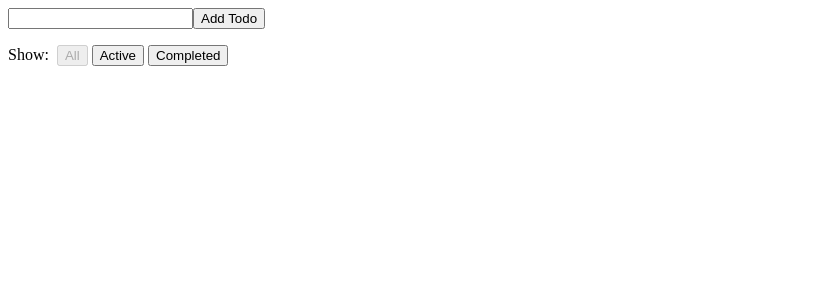
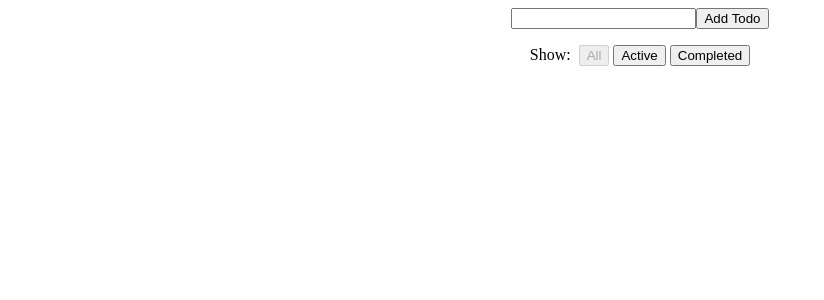
Before and after one commit to joinpursuit/FSW-Redux-Todos, a React (Create React App) app: page / in a window 1280 px wide. Shown: the top 300 px of the page, without its empty margins (0-824 px from the left). Built offline with nearby package versions, Linux system fonts and the light colour scheme.

Commit message:
adjust app file

```diff
--- /dev/null
+++ b/src/Css/app.css
@@ -0,0 +1,3 @@
+.App {
+  text-align: center;
+}
--- a/src/components/App.js
+++ b/src/components/App.js
@@ -1,14 +1,15 @@
-import React from 'react'
-import Footer from './Footer'
-import AddTodo from '../containers/AddTodo'
-import VisibleTodoList from '../containers/VisibleTodoList'
+import React from "react";
+import Footer from "./Footer";
+import AddTodo from "../containers/AddTodo";
+import VisibleTodoList from "../containers/VisibleTodoList";
+import "../Css/app.css";
 
 const App = () => (
-  <div>
+  <div className="App">
     <AddTodo />
     <VisibleTodoList />
     <Footer />
   </div>
-)
+);
 
-export default App
+export default App;
```
